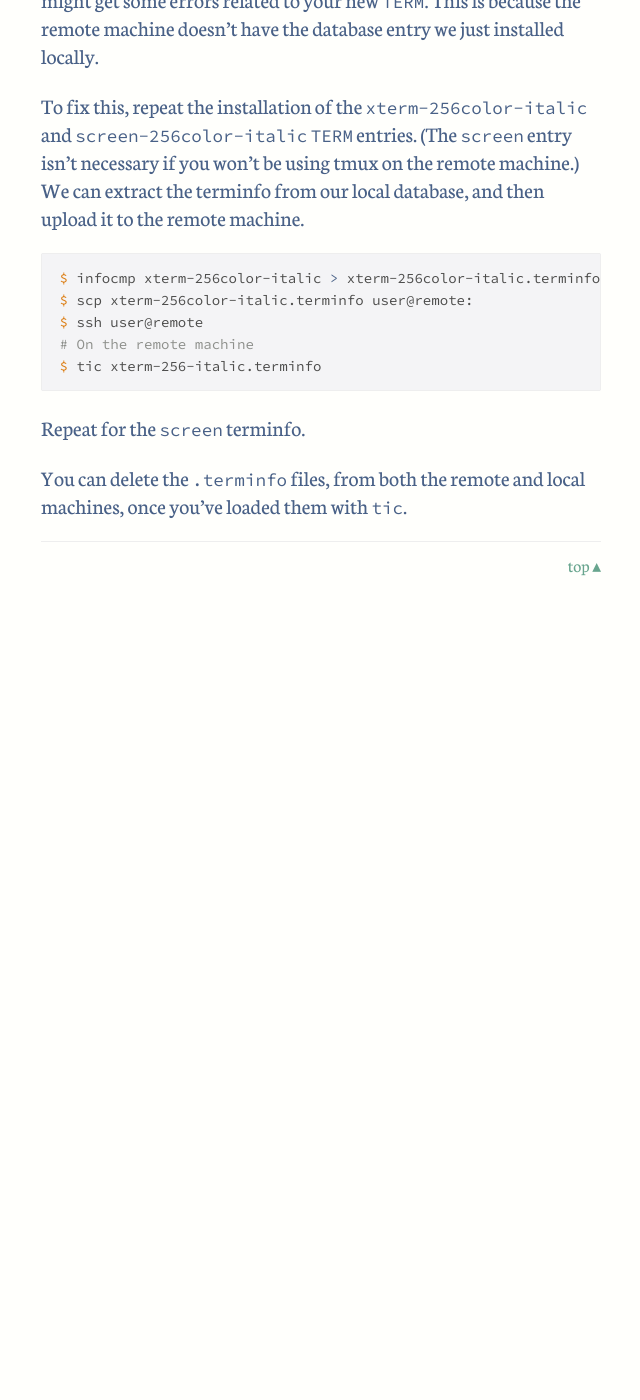
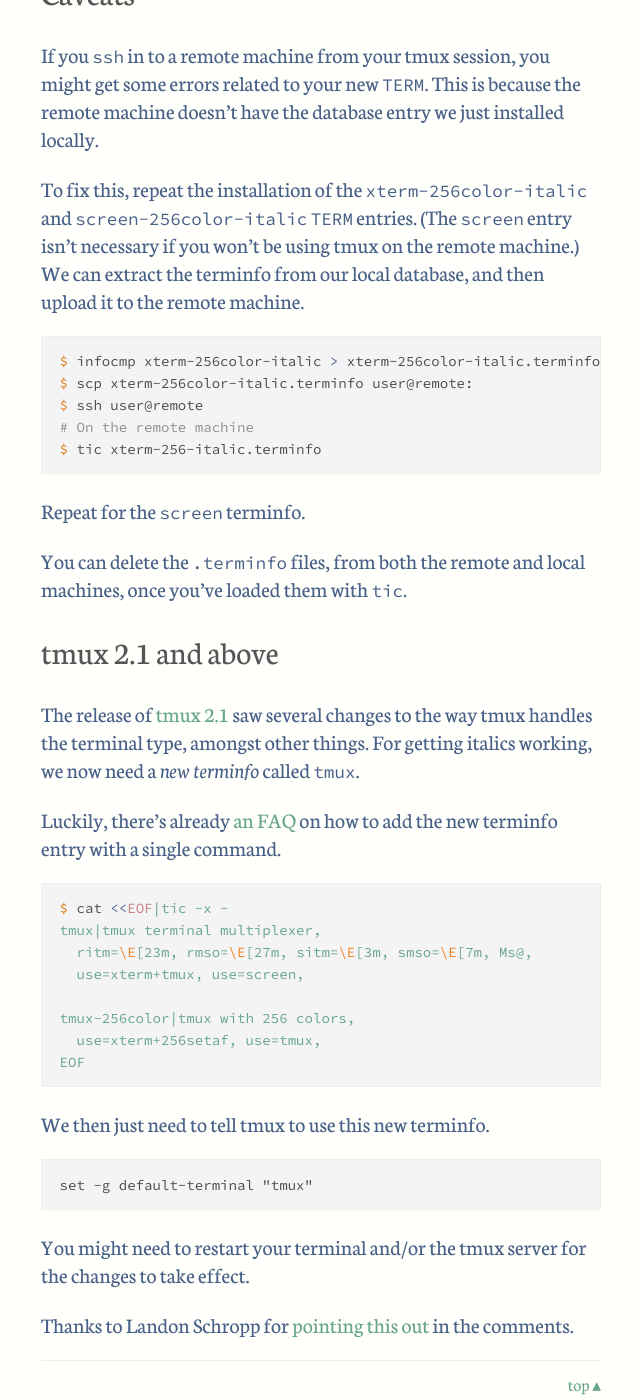
Before and after one commit to alexpearce/home, a Jekyll site: the page built from _posts/tips/2014-05-06-italics-in-iterm2-vim-tmux.md, in a window 1280 px wide and 1400 px high, scrolled down 5301 px. Shown: the whole window, without its empty margins (319-959 px from the left). Built offline with Jekyll 4.4.1, drawn with Linux system fonts in a browser that asks for light colours; comment, search, counter and statistics services are not loaded; before the commit the page ends 5895 px from its top, so only the background shows below that; some of the changed text lies outside the part shown.

Commit message:
Update italics post for tmux 2.1.

```diff
--- a/_posts/tips/2014-05-06-italics-in-iterm2-vim-tmux.md
+++ b/_posts/tips/2014-05-06-italics-in-iterm2-vim-tmux.md
@@ -5,6 +5,12 @@ category: Tips
 tags: [Terminal, vim, tmux]
 description: How to configure iTerm2, tmux, and vim to enable italic fonts.
 ---
+
+<div class="alert">
+  <a href="{% post_url 2014-05-06-italics-in-iterm2-vim-tmux %}#tmux-21-and-above">
+    Using tmux version 2.1 or above? Check out the update.
+  </a>
+</div>
 
 Recently, I’ve been trying to restrict my coding workflow to the terminal.
 I’ve always used [iTerm2][1] as my terminal, and, since switching to [vim][2] about 18 months, have used [MacVim][3] as my editor.
@@ -170,3 +176,39 @@ $ tic xterm-256-italic.terminfo
 Repeat for the `screen` terminfo.
 
 You can delete the `.terminfo` files, from both the remote and local machines, once you’ve loaded them with `tic`.
+
+tmux 2.1 and above
+------------------
+
+The release of [tmux 2.1][tmux21] saw several changes to the way tmux handles
+the terminal type, amongst other things. For getting italics working, we now
+need a *new terminfo* called `tmux`.
+
+Luckily, there's already [an FAQ][tmux21-faq] on how to add the new terminfo entry with a single command.
+
+{% highlight bash %}
+$ cat <<EOF|tic -x -
+tmux|tmux terminal multiplexer,
+  ritm=\E[23m, rmso=\E[27m, sitm=\E[3m, smso=\E[7m, Ms@,
+  use=xterm+tmux, use=screen,
+
+tmux-256color|tmux with 256 colors,
+  use=xterm+256setaf, use=tmux,
+EOF
+{% endhighlight %}
+
+We then just need to tell tmux to use this new terminfo.
+
+{% highlight text %}
+set -g default-terminal "tmux"
+{% endhighlight %}
+
+You might need to restart your terminal and/or the tmux server for the changes
+to take effect.
+
+Thanks to Landon Schropp for [pointing this out][tmux21-comment] in the
+comments.
+
+[tmux21]: https://github.com/tmux/tmux/releases/tag/2.1
+[tmux21-faq]: https://github.com/tmux/tmux/blob/2.1/FAQ#L355-L383
+[tmux21-comment]: https://alexpearce.me/2014/05/italics-in-iterm2-vim-tmux/#comment-2629095475
```
